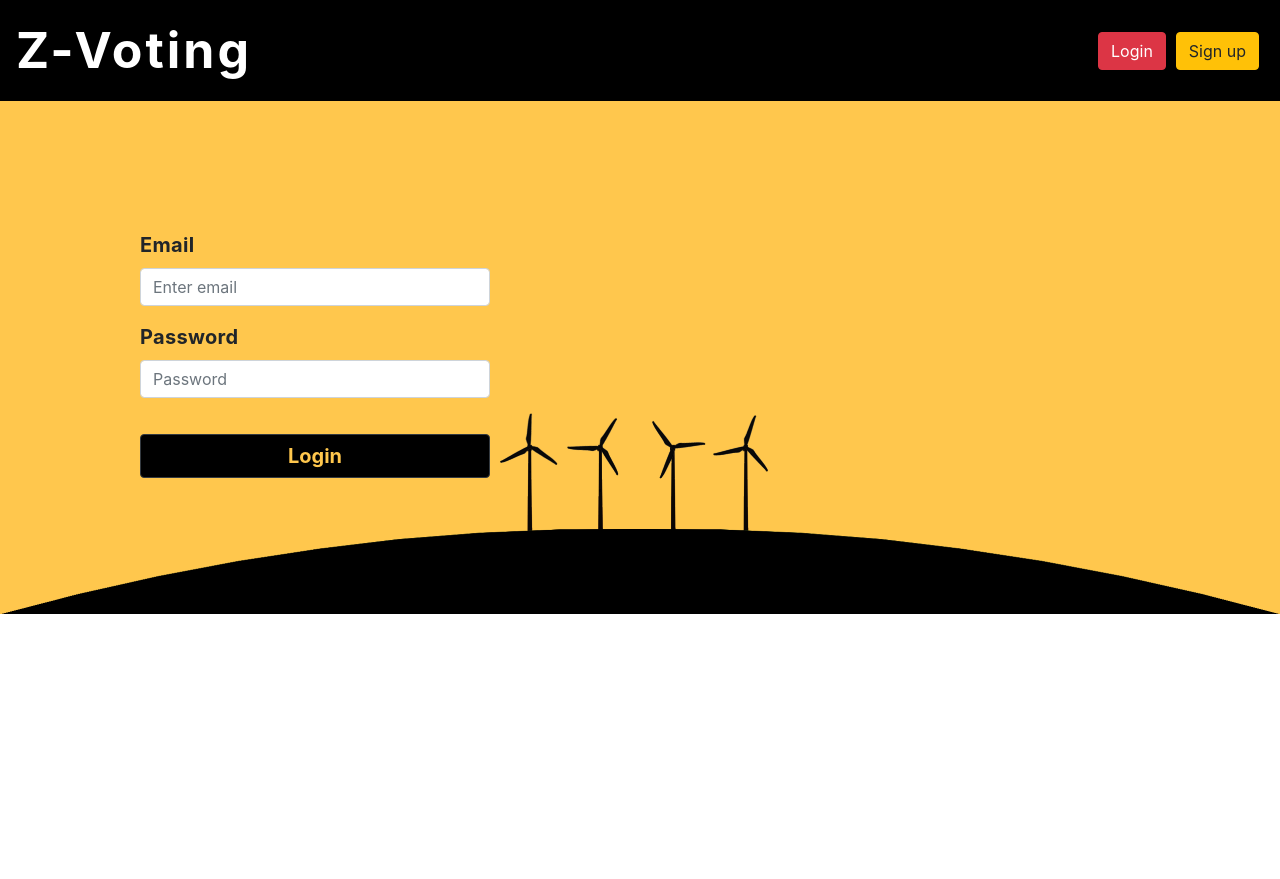
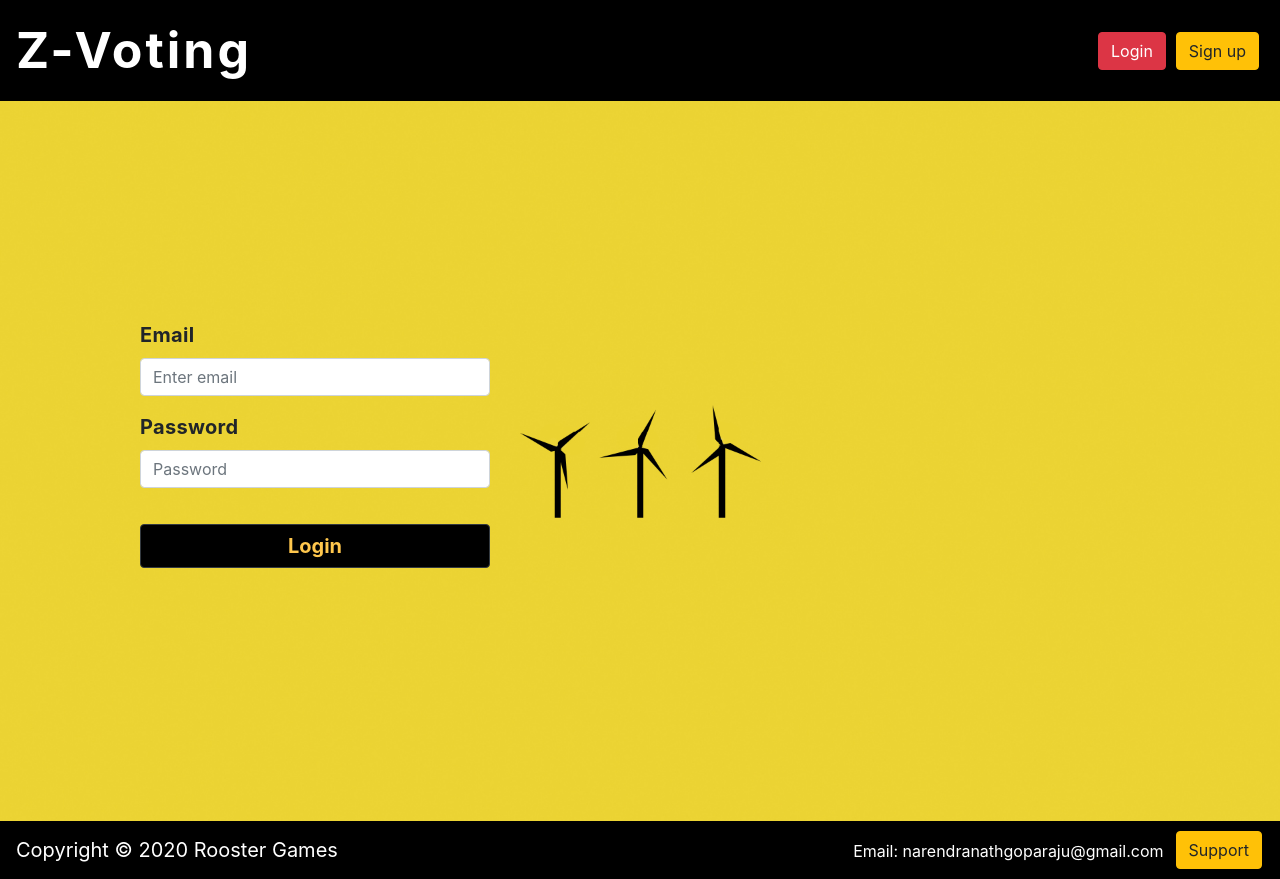
Before and after one commit to Narendranath2/e-voting, a React (Create React App) app: page /login in a window 1280 px wide. Before the commit the page ends 800 px from the top, so only its background shows below. Built offline with nearby package versions, Linux system fonts and the light colour scheme.

Commit message:
changed login page

```diff
--- a/src/Home.js
+++ b/src/Home.js
@@ -54,7 +54,7 @@ function Home() {
             <Navbar style={{ backgroundColor: "#000000" }} variant="dark" expand="lg">
                 <Navbar.Brand style={{ fontSize: 20 }}>Copyright © 2020 Rooster Games</Navbar.Brand>
                 <Nav className="ml-auto">
-                    <Nav.Item style={{ color: "white", marginTop: 10, marginRight: 10 }}>email: narendranathgoparaju@gmail.com</Nav.Item>
+                    <Nav.Item style={{ color: "white", marginTop: 10, marginRight: 10 }}>Email: narendranathgoparaju@gmail.com</Nav.Item>
                     <Nav.Item className="Login-btn">
                         <Button variant="warning" style={{ margin: 2 }} onClick={() => window.open("https://github.com/Narendranath2/e-voting", "_blank")}>Support</Button>
                     </Nav.Item>
--- a/src/Login.js
+++ b/src/Login.js
@@ -1,7 +1,7 @@
 import React from 'react'
 import './App.css'
 import img from './bck.png'
-import { Form, Button } from 'react-bootstrap';
+import { Form, Button, Navbar, Nav } from 'react-bootstrap';
 class Login extends React.Component {
 
     constructor(props) {
@@ -20,9 +20,9 @@ class Login extends React.Component {
     render() {
         return (
             <div>
-                <img src={img} style={{ width: "100%" }}></img>
+                <img src={img} style={{ width: "100%"}}></img>
                 <div>
-                    <Form style={{ marginTop: "-30%", position: "absolute" }}>
+                    <Form style={{ top: "40%",bottom: "50%", position: "absolute" }}>
                         <Form.Group controlId="formGroupEmail">
                             <Form.Label style={{ width: 300, marginLeft: "40%", fontSize: 20, fontWeight: "bold", letterSpacing: 0.3 }}>Email</Form.Label>
                             <Form.Control type="email" placeholder="Enter email" style={{ width: 350, marginLeft: "40%" }} />
@@ -36,6 +36,16 @@ class Login extends React.Component {
                         </Button>
                     </Form>
                 </div>
+                <Navbar style={{ backgroundColor: "#000000" }} variant="dark" expand="lg">
+                <Navbar.Brand style={{ fontSize: 20 }}>Copyright © 2020 Rooster Games</Navbar.Brand>
+                <Nav className="ml-auto">
+                    <Nav.Item style={{ color: "white", marginTop: 10, marginRight: 10 }}>Email: narendranathgoparaju@gmail.com</Nav.Item>
+                    <Nav.Item className="Login-btn">
+                        <Button variant="warning" style={{ margin: 2 }} onClick={() => window.open("https://github.com/Narendranath2/e-voting", "_blank")}>Support</Button>
+                    </Nav.Item>
+
+                </Nav>
+            </Navbar>
             </div>
         );
     }
```
Also changed, not shown: src/bck.png.
